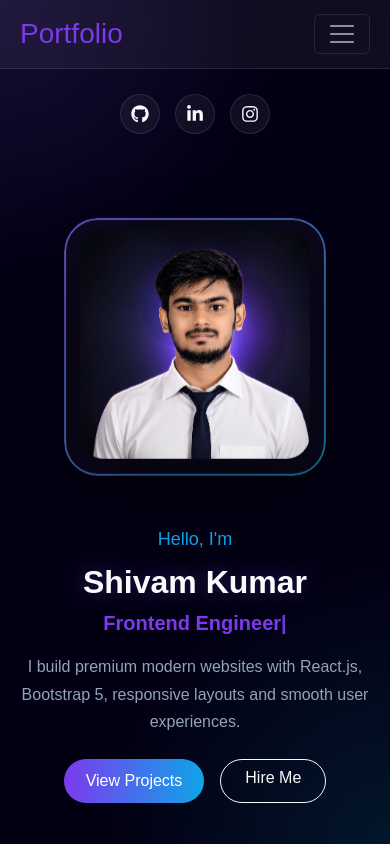
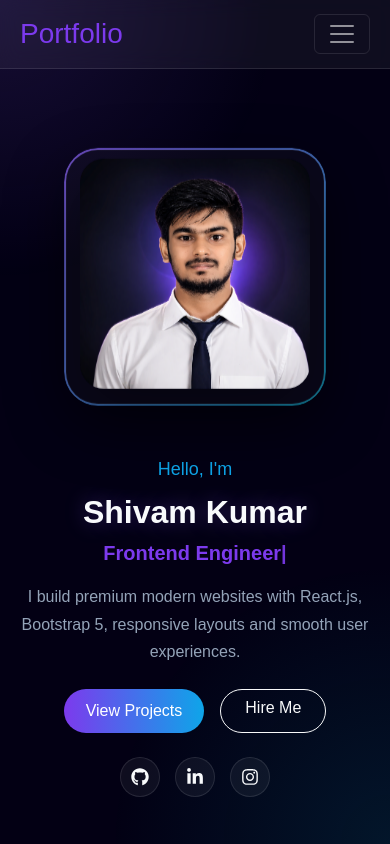
Before and after one commit to shivamkumar969/portfolio-v2, a React (Vite) app in the folder port-folio/: page / in a window 390 px wide. Shown: the top 844 px of the page. Built offline with nearby package versions, Linux system fonts and the light colour scheme; no server answers.

Commit message:
Reorder hero for perfect mobile flow

```diff
--- a/port-folio/src/components/Hero.jsx
+++ b/port-folio/src/components/Hero.jsx
@@ -1,16 +1,12 @@
 import { Link } from "react-router-dom";
 import { ReactTyped } from "react-typed";
 import Sliderbar from "../common/Sliderbar";
-// import Shivam from "../assets/images/shivam.jpg";
 import Shivam from "../assets/images/Shivam.png";
 
 function Hero() {
   return (
     <section className="hero-section premium-hero">
-      {/* Social Sidebar */}
-      <Sliderbar />
-
-      {/* Background Blobs */}
+      {/* Background Blobs (Hidden on mobile via CSS) */}
       <div className="blob blob1"></div>
       <div className="blob blob2"></div>
 
@@ -19,17 +15,12 @@ function Hero() {
 
           {/* Left Content */}
           <div className="col-lg-6 text-center text-lg-start mt-5 mt-lg-0">
+            <span className="hero-tag">Hello, I'm</span>
 
-            <span className="hero-tag">
-              Hello, I'm
-            </span>
-
-            <h1 className="hero-title">
-              Shivam Kumar
-            </h1>
+            <h1 className="hero-title">Shivam Kumar</h1>
 
             <h2 className="hero-subtitle">
-              <ReactTyped strings={[ "React Developer", "Frontend Engineer", "UI Designer", "Freelancer" ]} typeSpeed={60} backSpeed={40} loop />
+              <ReactTyped strings={["React Developer", "Frontend Engineer", "UI Designer", "Freelancer"]} typeSpeed={60} backSpeed={40} loop />
             </h2>
 
             <p className="hero-text mx-auto mx-lg-0">
@@ -39,32 +30,20 @@ function Hero() {
             </p>
 
             <div className="d-flex gap-3 mt-4 flex-wrap justify-content-center justify-content-lg-start">
-
-              <Link to="/portfolio" className="btn btn-theme">
-                View Projects
-              </Link>
-
-              <Link
-                to="/contact"
-                className="btn btn-outline-light rounded-pill px-4"
-              >
-                Hire Me
-              </Link>
-
+              <Link to="/portfolio" className="btn btn-theme">View Projects</Link>
+              <Link to="/contact" className="btn btn-outline-light rounded-pill px-4">Hire Me</Link>
             </div>
 
+            {/* Social Icons moved here for better mobile flow */}
+            <div className="hero-social-container mt-4">
+               <Sliderbar />
+            </div>
           </div>
 
           {/* Right Image */}
           <div className="col-lg-6 text-center mt-5 mt-lg-0">
             <div className="hero-card premium-card d-flex justify-content-center align-items-center">
-              <img
-                // src="https://images.unsplash.com/photo-1568602471122-7832951cc4c5?w=500&q=80"
-                src={Shivam}
-                alt="Profile"
-                className="hero-img"
-                loading="eager"
-              />
+              <img src={Shivam} alt="Profile" className="hero-img" loading="eager" />
             </div>
           </div>
 
@@ -75,67 +54,3 @@ function Hero() {
 }
 
 export default Hero;
-
-
-
-
-
-
-
-
-
-// import { Link } from "react-router-dom";
-// import Sliderbar from "../common/Sliderbar";
-
-// function Hero() {
-//   return (
-//     <section className="hero-section">
-//       <Sliderbar />
-
-//       <div className="container">
-//         <div className="row align-items-center min-vh-100">
-
-//           <div className="col-lg-6">
-//             <span className="hero-tag">Hello, I'm</span>
-
-//             <h1 className="hero-title">
-//               Your Name
-//             </h1>
-
-//             <h2 className="hero-subtitle">
-//               React Web Developer
-//             </h2>
-
-//             <p className="hero-text">
-//               I create premium responsive websites with React.js,
-//               Bootstrap 5, animations and modern UI/UX design.
-//             </p>
-
-//             <div className="d-flex gap-3 mt-4 flex-wrap">
-//               <Link to="/portfolio" className="btn btn-theme">
-//                 View Work
-//               </Link>
-
-//               <Link to="/contact" className="btn btn-outline-light rounded-pill px-4">
-//                 Contact Me
-//               </Link>
-//             </div>
-//           </div>
-
-//           <div className="col-lg-6 text-center mt-5 mt-lg-0">
-//             <div className="hero-card glass-card">
-//               <img
-//                 src="https://via.placeholder.com/430x430"
-//                 alt="profile"
-//                 className="hero-img"
-//               />
-//             </div>
-//           </div>
-
-//         </div>
-//       </div>
-//     </section>
-//   );
-// }
-
-// export default Hero;
```
